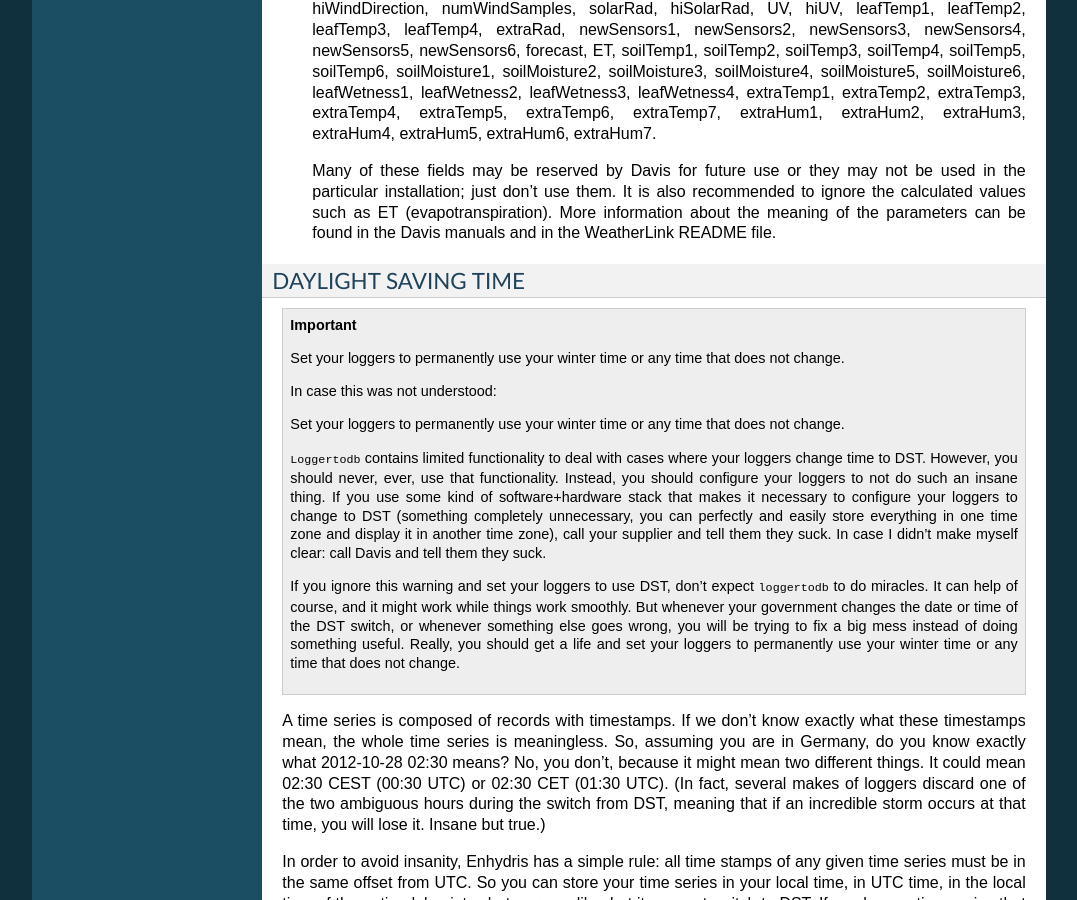
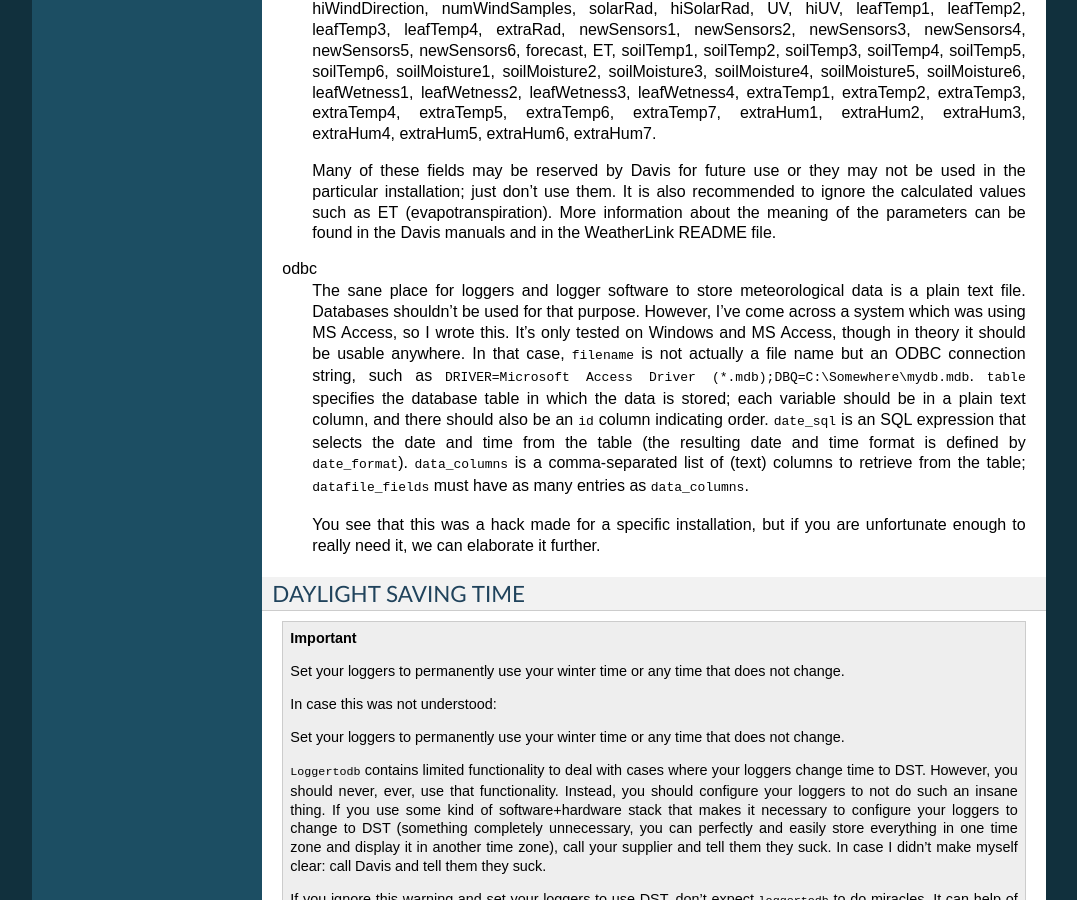
Before and after one commit to openmeteo/pthelma, a Sphinx documentation site: the page built from doc/loggertodb.rst, in a window 1280 px wide and 900 px high, scrolled down 5805 px. Shown: the whole window, without its empty margins (101-1178 px from the left). Built offline with Sphinx 7.4.7, drawn with Linux system fonts in a browser that asks for light colours.

Commit message:
Generalized and documented meteologger's odbc
In meteologger, Datafile_msaccess was slightly changed to
Datafile_odbc, so it should now support any kind of ODBC data source
(though it has only been tested with MS Access). The related
documentation has also been added to loggertodb's manual.

```diff
--- a/doc/loggertodb.rst
+++ b/doc/loggertodb.rst
@@ -381,6 +381,27 @@ wdat5
    the parameters can be found in the Davis manuals and in the
    WeatherLink README file.
 
+odbc
+   The sane place for loggers and logger software to store
+   meteorological data is a plain text file. Databases shouldn't be
+   used for that purpose. However, I've come across a system which was
+   using MS Access, so I wrote this. It's only tested on Windows and
+   MS Access, though in theory it should be usable anywhere. In that
+   case, ``filename`` is not actually a file name but an ODBC
+   connection string, such as ``DRIVER=Microsoft Access Driver
+   (*.mdb);DBQ=C:\Somewhere\mydb.mdb``.  ``table`` specifies the
+   database table in which the data is stored; each variable should be
+   in a plain text column, and there should also be an ``id`` column
+   indicating order. ``date_sql`` is an SQL expression that selects
+   the date and time from the table (the resulting date and time
+   format is defined by ``date_format``). ``data_columns`` is a
+   comma-separated list of (text) columns to retrieve from the table;
+   ``datafile_fields`` must have as many entries as ``data_columns``.
+
+   You see that this was a hack made for a specific installation, but
+   if you are unfortunate enough to really need it, we can elaborate
+   it further.
+
 DAYLIGHT SAVING TIME
 ====================
 
```
Also changed, not shown: 2 other files.
